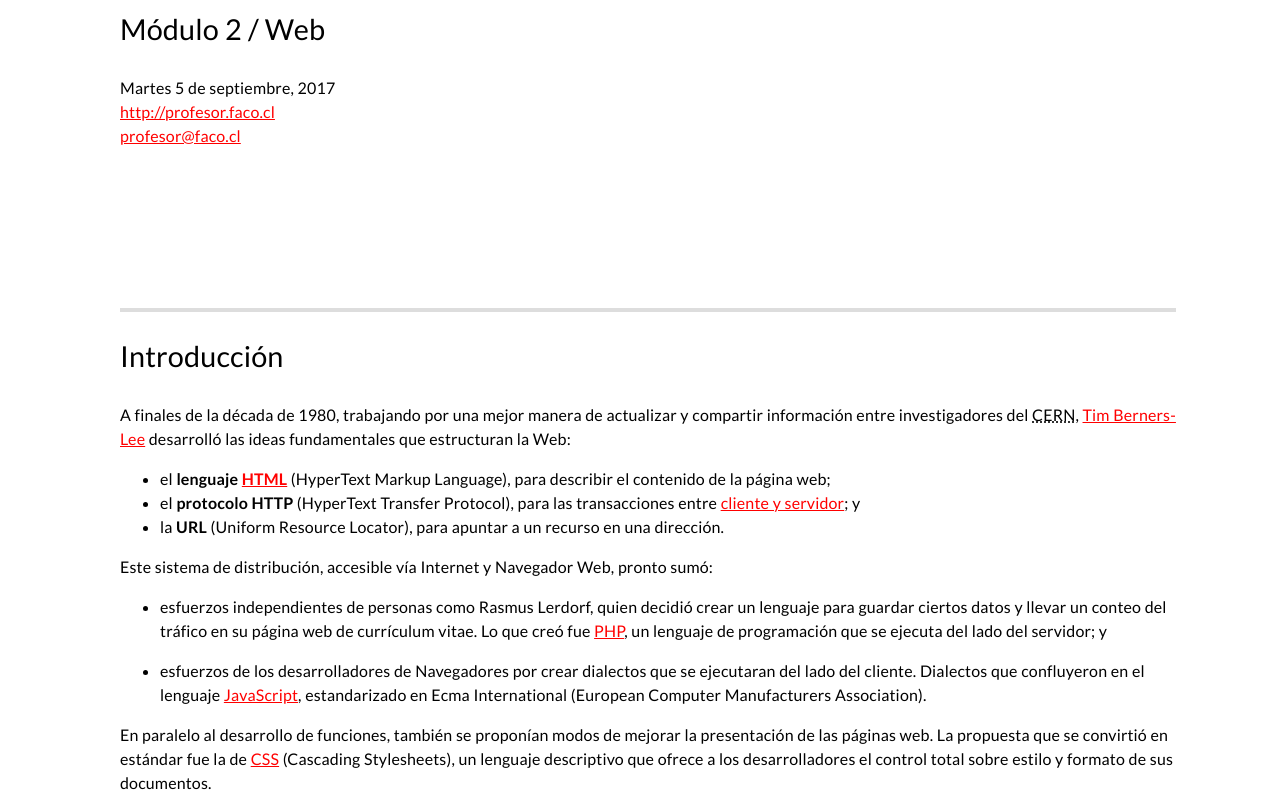
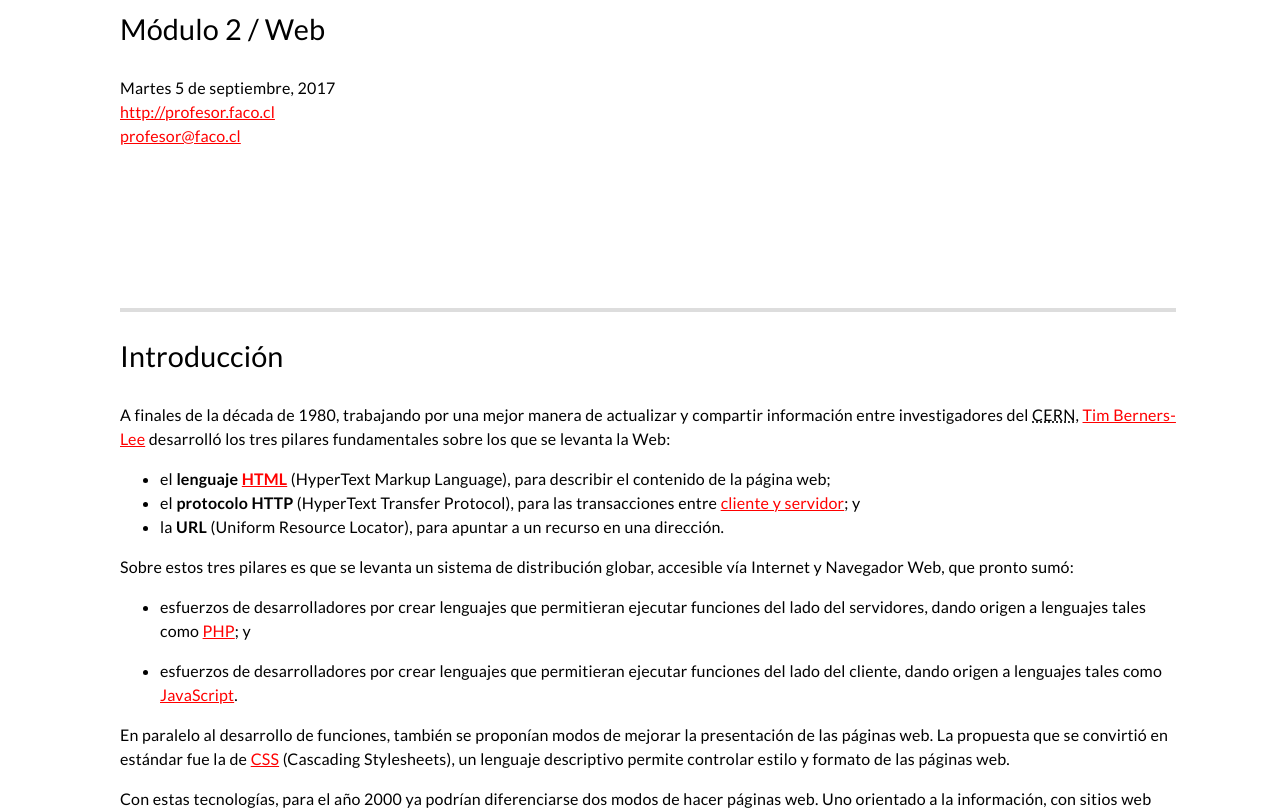
Before and after one commit to catahepp/procesos-de-produccion, a plain HTML site: page index.html in a window 1280 px wide. Shown: the part 136-944 px from the top of the page. Drawn offline with Linux system fonts and the light colour scheme.

Commit message:
Update index.html

```diff
--- a/index.html
+++ b/index.html
@@ -18,21 +18,21 @@ Martes 5 de septiembre, 2017<br />
 </p>
 <hr />
 <h2>Introducción</h2>
-<p>A finales de la década de 1980, trabajando por una mejor manera de actualizar y compartir información entre investigadores del <abbr title="Conseil Européen pour la Recherche Nucléaire">CERN</abbr>, <a href="https://es.wikipedia.org/wiki/Tim_Berners-Lee">Tim Berners-Lee</a> desarrolló las ideas fundamentales que estructuran la Web: </p>
+<p>A finales de la década de 1980, trabajando por una mejor manera de actualizar y compartir información entre investigadores del <abbr title="Conseil Européen pour la Recherche Nucléaire">CERN</abbr>, <a href="https://es.wikipedia.org/wiki/Tim_Berners-Lee">Tim Berners-Lee</a> desarrolló los tres pilares fundamentales sobre los que se levanta la Web: </p>
 <ul>
 <li>el <strong>lenguaje <a href="https://developer.mozilla.org/es/docs/Web/HTML">HTML</a></strong> (HyperText Markup Language), para describir el contenido de la página web;</li>
 <li>el <strong>protocolo HTTP</strong> (HyperText Transfer Protocol), para las transacciones entre <a href="https://es.wikipedia.org/wiki/Cliente-servidor">cliente y servidor</a>; y</li>
 <li>la <strong>URL</strong> (Uniform Resource Locator), para apuntar a un recurso en una dirección.</li>
 </ul>
 
-<p>Este sistema de distribución, accesible vía Internet y Navegador Web, pronto sumó:</p>
+<p>Sobre estos tres pilares es que se levanta un sistema de distribución globar, accesible vía Internet y Navegador Web, que pronto sumó:</p>
 
 <ul>
-<li><p>esfuerzos independientes de personas como Rasmus Lerdorf, quien decidió crear un lenguaje para guardar ciertos datos y llevar un conteo del tráfico en su página web de currículum vitae. Lo que creó fue <a href="http://php.net/manual/es/">PHP</a>, un lenguaje de programación que se ejecuta del lado del servidor; y</p></li>
-<li><p>esfuerzos de los desarrolladores de Navegadores por crear dialectos que se ejecutaran del lado del cliente. Dialectos que confluyeron en el lenguaje <a href="https://developer.mozilla.org/es/docs/Web/JavaScript">JavaScript</a>, estandarizado en Ecma International (European Computer Manufacturers Association).</p></li>
+<li>esfuerzos de desarrolladores por crear lenguajes que permitieran ejecutar funciones del lado del servidores, dando origen a lenguajes tales como <a href="http://php.net/manual/es/">PHP</a>; y</p></li>
+<li>esfuerzos de desarrolladores por crear lenguajes que permitieran ejecutar funciones del lado del cliente, dando origen a lenguajes tales como <a href="https://developer.mozilla.org/es/docs/Web/JavaScript">JavaScript</a>.</li>
 </ul>
 
-<p>En paralelo al desarrollo de funciones, también se proponían modos de mejorar la presentación de las páginas web. La propuesta que se convirtió en estándar fue la de <a href="https://developer.mozilla.org/es/docs/Web/CSS">CSS</a> (Cascading Stylesheets), un lenguaje descriptivo que ofrece a los desarrolladores el control total sobre estilo y formato de sus documentos.</p>
+<p>En paralelo al desarrollo de funciones, también se proponían modos de mejorar la presentación de las páginas web. La propuesta que se convirtió en estándar fue la de <a href="https://developer.mozilla.org/es/docs/Web/CSS">CSS</a> (Cascading Stylesheets), un lenguaje descriptivo permite controlar estilo y formato de las páginas web.</p>
 
 <p>Con estas tecnologías, para el año 2000 ya podrían diferenciarse dos modos de hacer páginas web. Uno orientado a la información, con sitios web como sistema de hipertexto, y otro orientado a las tareas, con aplicaciones web como interfaz de software:</p>
 
```
